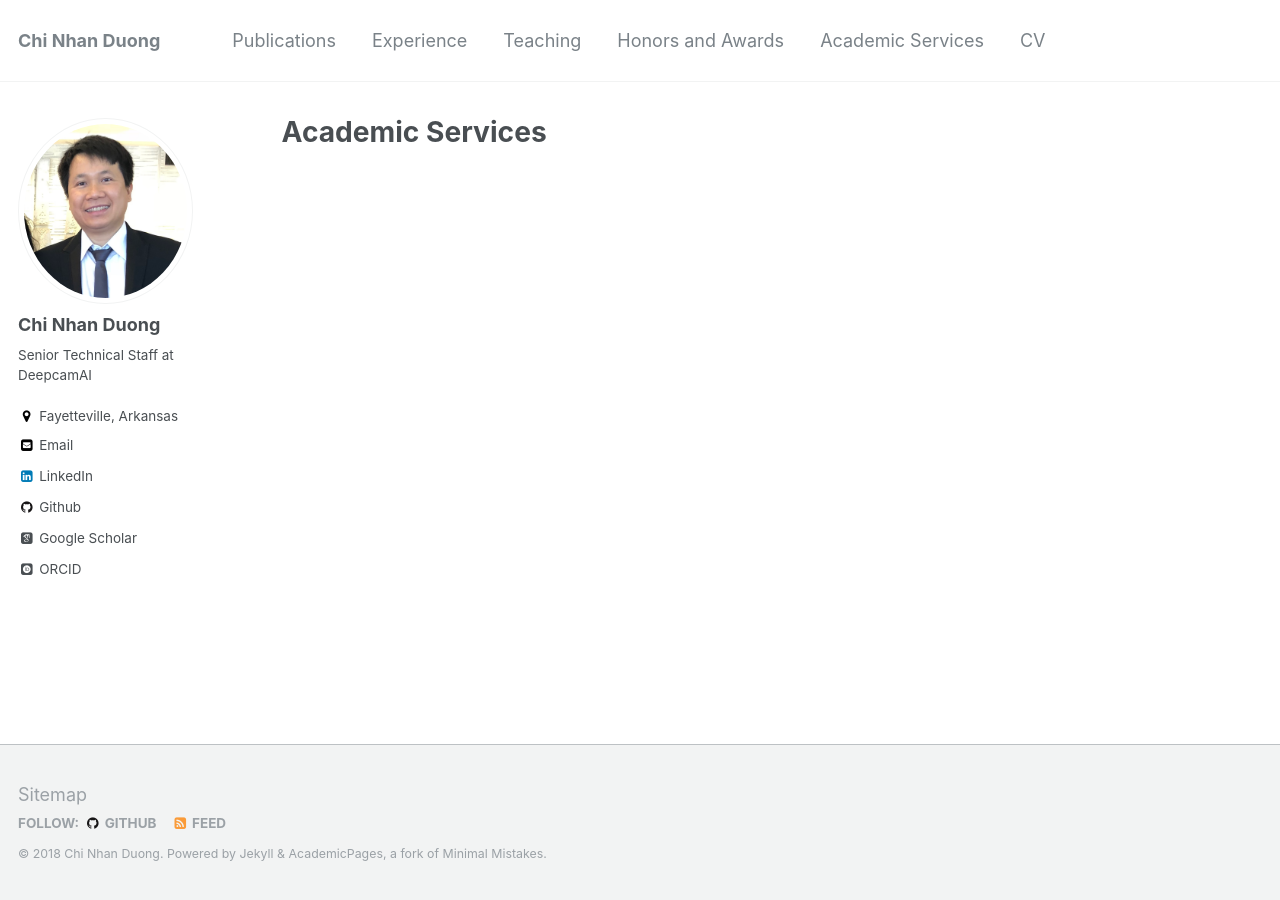
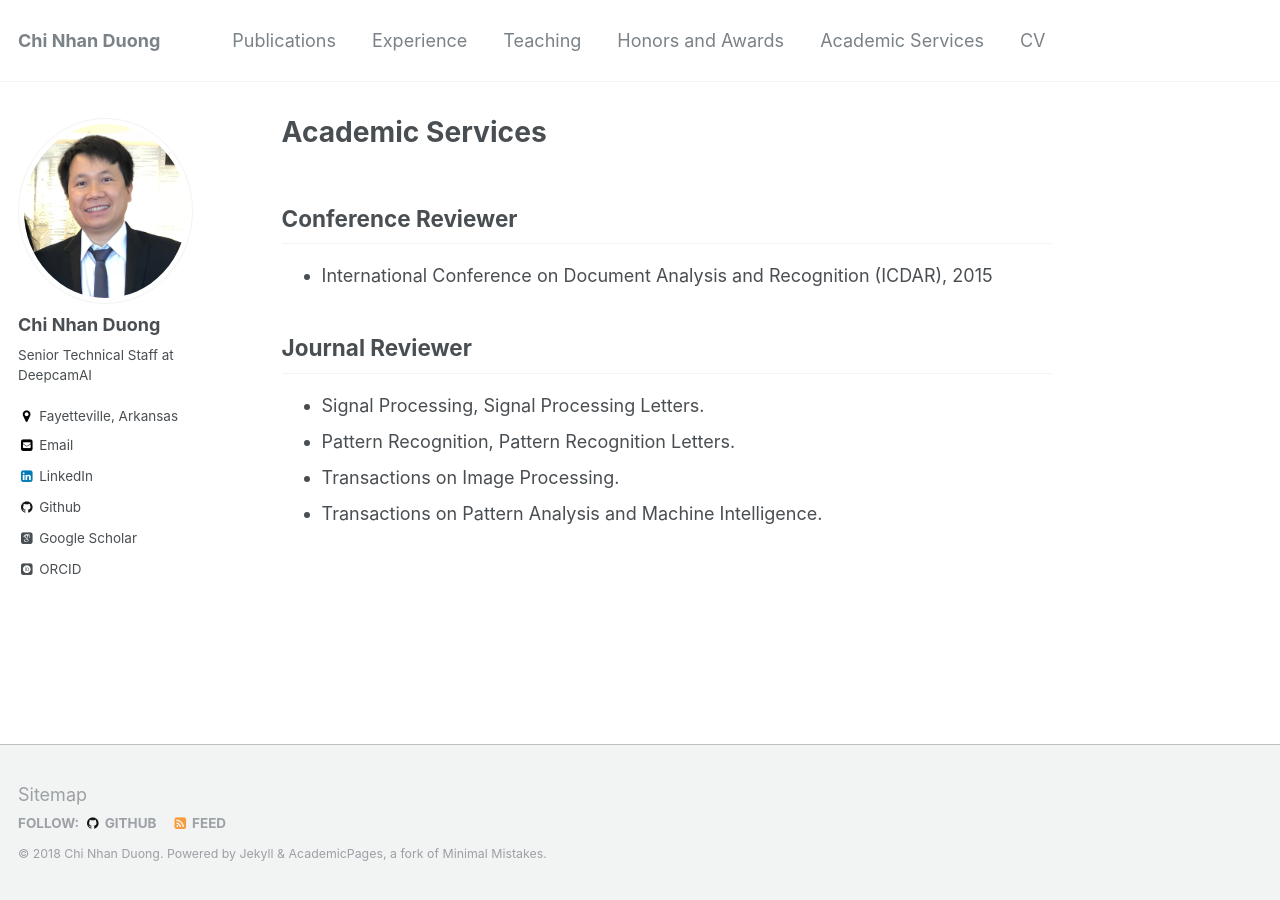
Before and after one commit to dcnhan/dcnhan.github.io, a Jekyll site: the page built from _pages/academic_services.md, in a window 1280 px wide. Built offline with Jekyll 4.4.1, drawn with Linux system fonts in a browser that asks for light colours; some web fonts are replaced.

Commit message:
Build website

```diff
--- a/_pages/academic_services.md
+++ b/_pages/academic_services.md
@@ -3,3 +3,12 @@ title: "Academic Services"
 permalink: /academic_services/
 author_profile: true
 ---
+
+## Conference Reviewer
+* International Conference on Document Analysis and Recognition (ICDAR), 2015
+
+## Journal Reviewer
+* Signal Processing, Signal Processing Letters.
+* Pattern Recognition, Pattern Recognition Letters.
+* Transactions on Image Processing.
+* Transactions on Pattern Analysis and Machine Intelligence.
```
